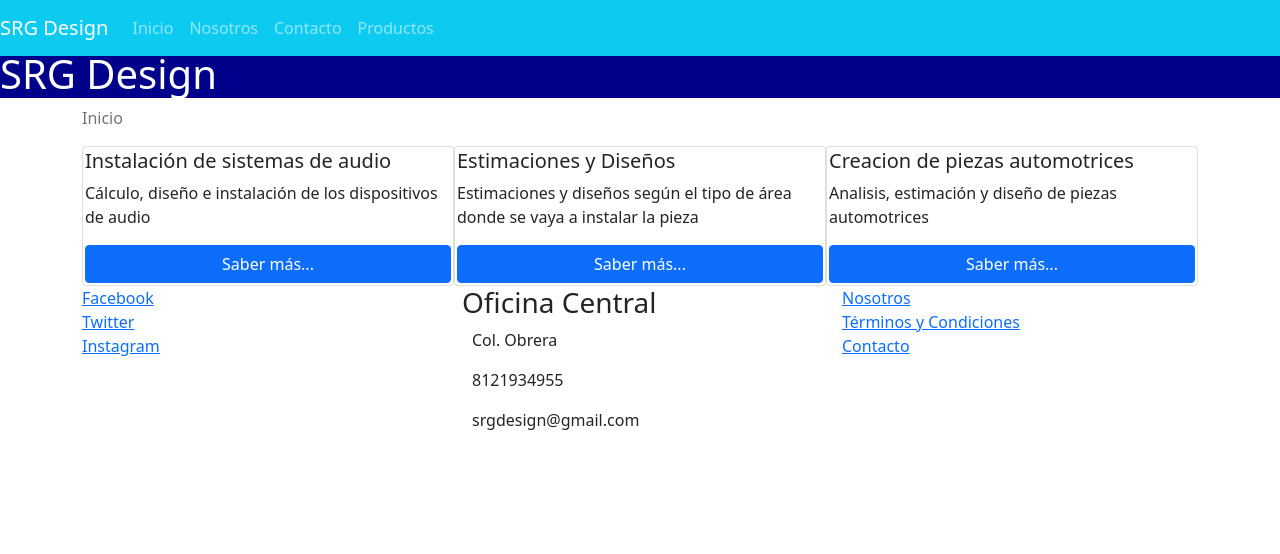
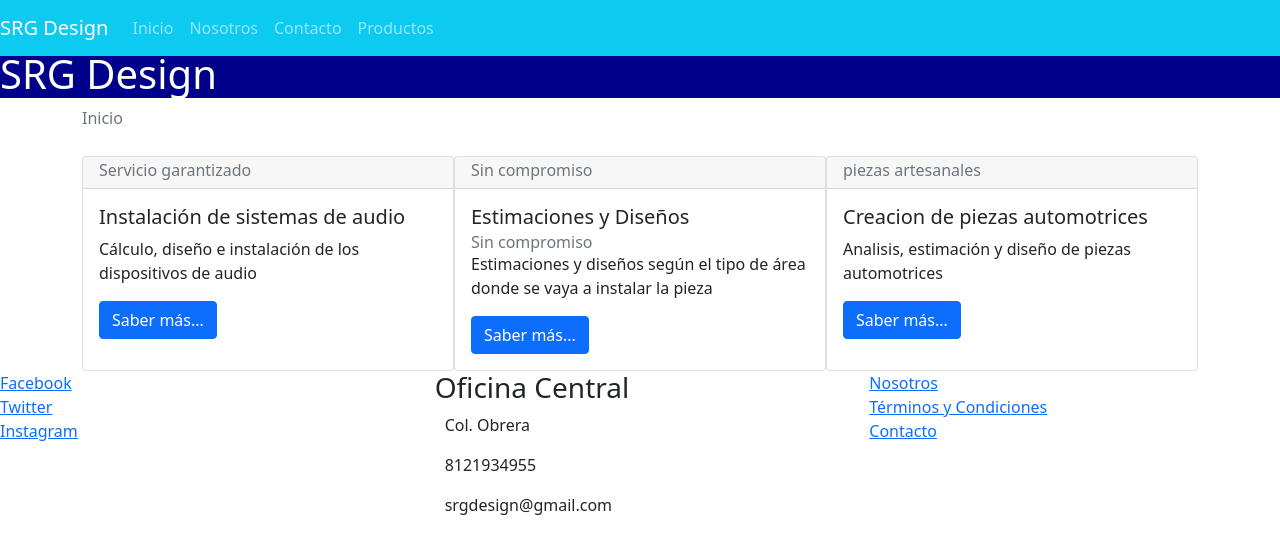
Before and after one commit to ValalSidur/SRG_design, a website: page index.html in a window 1280 px wide. Drawn offline with nearby package versions, Linux system fonts and the light colour scheme; a web font is replaced by a local one.

Commit message:
utilizando cards
Se realiza la implementación de cards con encabezado, cuerpo, titulo y subtitulo y sus respectivos atributos para una presentación mas comoda

```diff
--- a/CSS/main.css
+++ b/CSS/main.css
@@ -11,16 +11,14 @@
 	margin-top: 50px;
 }
 
-.card{
-	flex: 1 150px;
-	padding: 2px 2px 2px 2px;
+.card_services{
+	flex: 1 200px;
+	margin-top: 10px;
 }
 
 .btn-reverse{
 	width: 100%;
-	position: absolute;
-	left: 0;
-	bottom: 0;
+	border-radius: 0px;
 }
 
 .footer-address-icon{
--- a/index.html
+++ b/index.html
@@ -28,27 +28,45 @@
 	<div class="jumbotron">
 		<h1>SRG Design</h1>
 	</div>
-	<div class="container justify-content-between">
+	<div class="container">
 		<nav aria-label="breadcrumb">
 			<ol class="breadcrumb">
 				<li class="breadcrumb-item active" aria-current="page">Inicio</li>
 			</ol>
 		</nav>
 		<div class="d-flex flex-wrap flex-row-reverse">
-			<div class="col card d-flex flex-column">
-				<h5>Creacion de piezas automotrices</h5>
-				<p>Analisis, estimación y diseño de piezas automotrices</p>
+			<div class="card col card_services d-flex flex-column justify-content-between ml-2">
+				<div class="card-header">
+					<h6 class="card-subtitle text-muted">piezas artesanales</h6>
+				</div>
+				<div class="card-body">
+					<h5 class="card-title">Creacion de piezas automotrices</h5>
+					<!--<img class="card-img-top" src="./IMG/pieza.jpg" alt="pieza img">-->
+					<p class="card-text">Analisis, estimación y diseño de piezas automotrices</p>
 					<button  class="btn btn-primary"><span class="oi oi-plus"></span> Saber más...</button>
 				</div>
-			<div class="col card d-flex flex-column">
-				<h5>Estimaciones y Diseños</h5>
-				<p>Estimaciones y diseños según el tipo de área donde se vaya a instalar la pieza</p>
+			</div>
+			<div class="card col card_services d-flex flex-column justify-content-between ml-2">
+				<div class="card-header">
+					<h6 class="card-subtitle text-muted">Sin compromiso</h6>
+				</div>
+				<div class="card-body">
+					<h5 class="card-title">Estimaciones y Diseños</h5>
+					<h6 class="card-subtitle text-muted">Sin compromiso</h6>
+					<p class="card-text">Estimaciones y diseños según el tipo de área donde se vaya a instalar la pieza</p>
 					<button class="btn btn-primary"><span class="oi oi-plus"></span> Saber más...</button>
 				</div>
-			<div class="col card d-flex flex-column">
-				<h5>Instalación de sistemas de audio</h5>
-				<p>Cálculo, diseño e instalación de los dispositivos de audio</p>
+			</div>
+			<div class="card col card_services d-flex flex-column justify-content-between ml-2">
+				<div class="card-header">
+					<h6 class="card-subtitle text-muted">Servicio garantizado</h6>
+				</div>
+				<div class="card-body">
+					<h5 class="card-title">Instalación de sistemas de audio</h5>
+					<p class="card-text">Cálculo, diseño e instalación de los dispositivos de audio</p>
 					<button  class="btn btn-primary"><span class="oi oi-plus"></span> Saber más...</button>
+				</div>
+			</div>
 		</div>
 	</div>
 	<footer>
@@ -73,6 +91,5 @@
 			</div>
 		</div>
 	</footer>
-	</div>
 </body>
 </html>
```
Also changed, not shown: producto.html (+15 -0 lines), IMG/pieza.jpg (added). Lines whose indentation alone changed are shown as unchanged.
